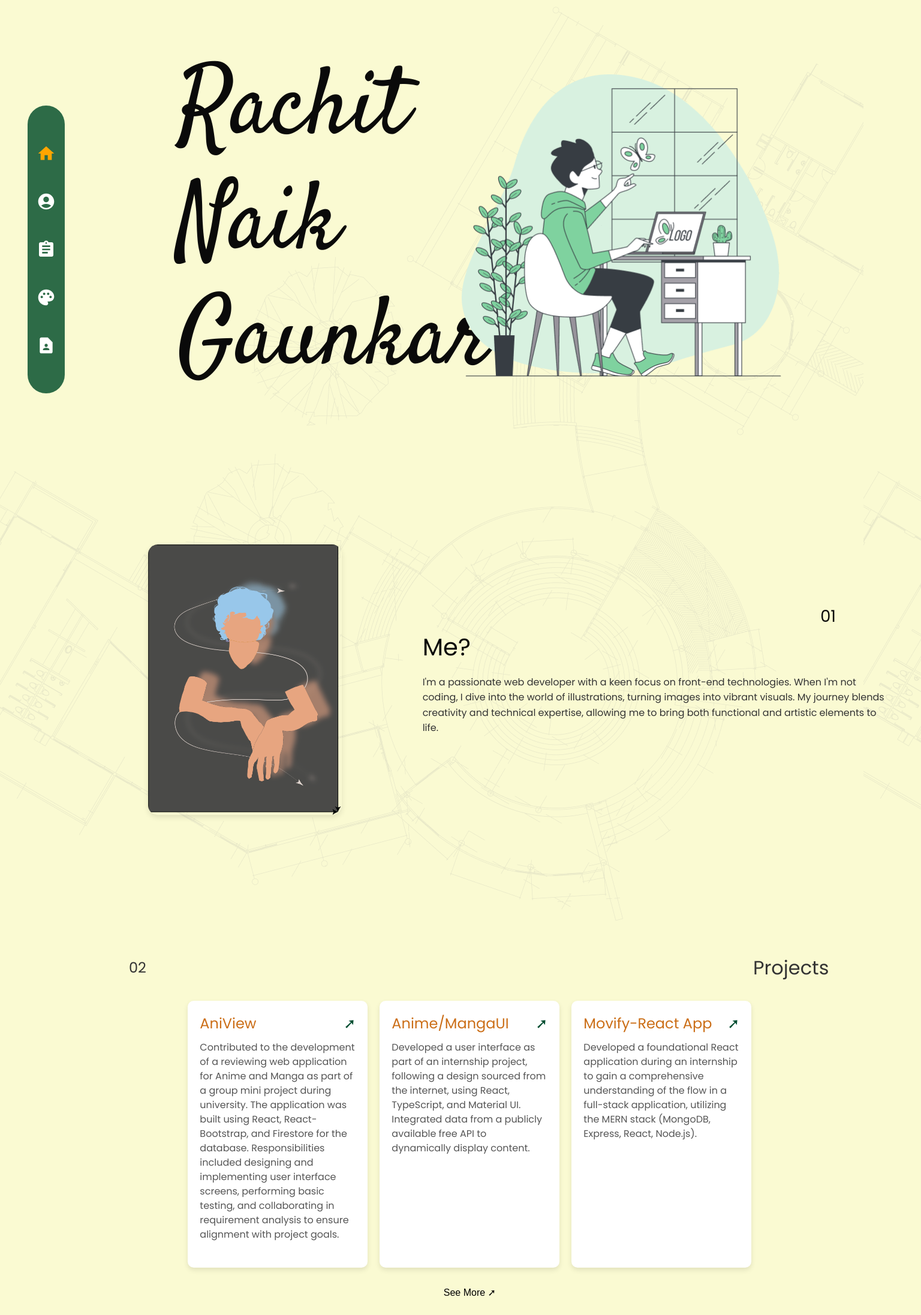
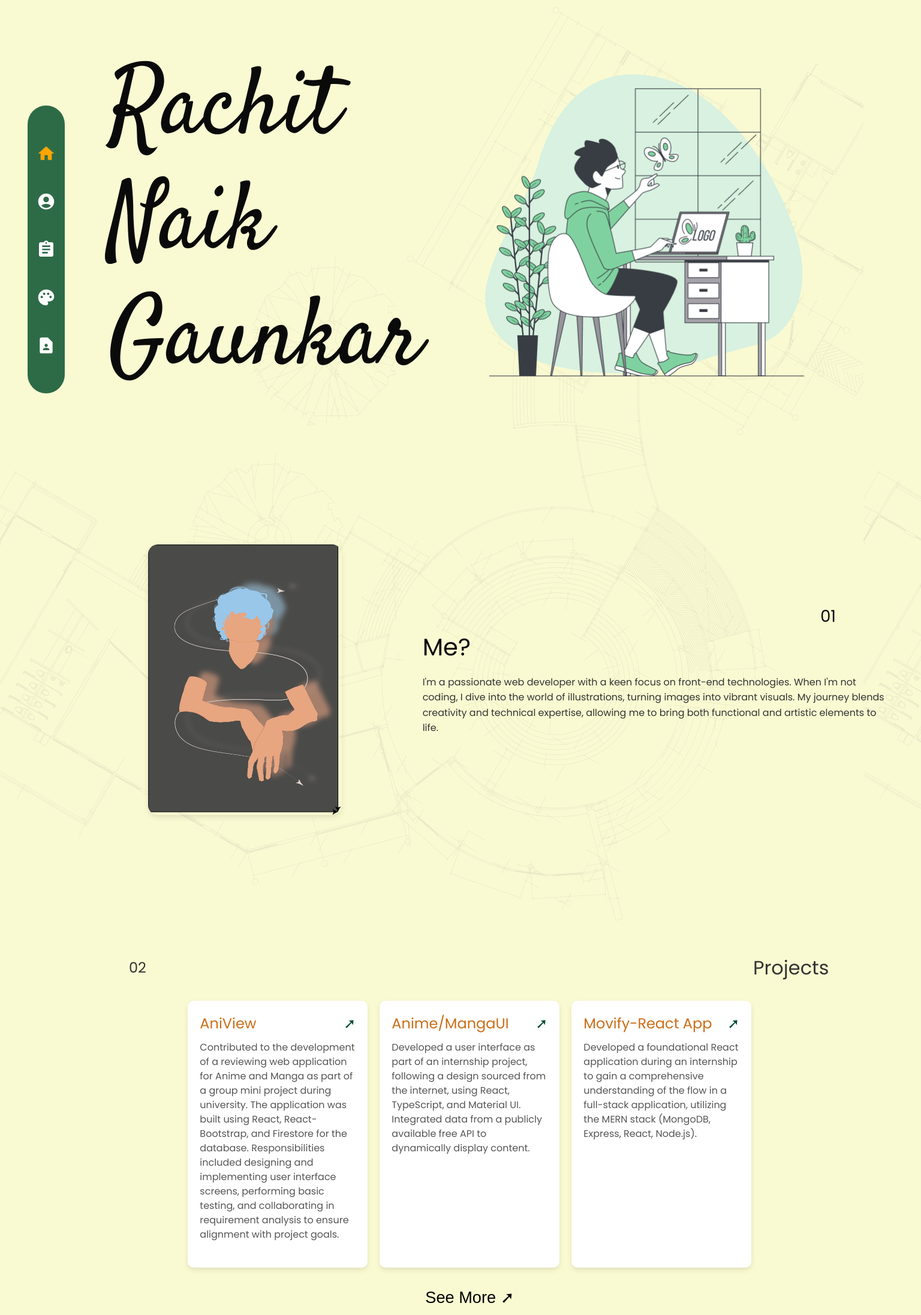
Before and after one commit to Rachitnaik/Portfolio-next.js, a Next.js app: page / in a window 1536 px wide. Shown: the top 2193 px of the page at 60% size. Built offline with nearby package versions, Linux system fonts and the light colour scheme.

Commit message:
did some css changes to this and linkdin link

```diff
--- a/src/app/components/FooterPage.tsx
+++ b/src/app/components/FooterPage.tsx
@@ -31,7 +31,7 @@ const FooterPage: React.FC = () => {
                             <GitHubIcon className="footer-icon" />
                         </a>
                         <a
-                            href="https://www.linkedin.com/in/rachitnaikgaunkar/"
+                            href="https://www.linkedin.com/in/rachit-naik-gaunkar-47622424b/"
                             target="_blank"
                             rel="noopener noreferrer"
                         >
--- a/src/app/components/ImagegalleryPage.css
+++ b/src/app/components/ImagegalleryPage.css
@@ -18,19 +18,21 @@
     padding-left: 3vw;
 }
 
- .more{
+.more {
   padding-top: 2vw;
   font-size: 1.7rem;
-
-
+  margin-top: 2rem; /* Ensures it stays clearly below the gallery */
+  text-align: center;
+  color: #000;
+  text-decoration: none;
+  transition: color 0.3s;
 }
-
 .image-gallery-marquee {
   width: 75vw;
   height: 30vw;
   margin-left: 50px;
+  margin-bottom: 2rem; /* space below gallery */
 }
-
 .marquee-image {
     height: 70vh;
     padding: 1rem;
--- a/src/app/components/LandingPage.css
+++ b/src/app/components/LandingPage.css
@@ -22,6 +22,7 @@
     margin: 0;
     font-family: 'Satisfy', cursive;
     width: 20rem;
+
 }
 
 /* Optional tagline styling */
@@ -102,3 +103,14 @@ margin-left: 10vw;
 
 
 }
+
+@media screen and (min-width: 1400px) {
+  .mainDiv {
+    gap: 15vw;
+    padding-right: 5vw;
+  }
+
+  .imageCss {
+    margin-left: 5vw;
+  }
+}
--- a/src/app/components/ProjectList.css
+++ b/src/app/components/ProjectList.css
@@ -51,7 +51,7 @@ justify-content: center;
     display: inline-block;
     padding: 10px 20px;
     color: black;
-    font-size: 16px;
+    font-size: 1.7rem;
     text-decoration: none;
     border-radius: 5px;
     transition: background-color 0.3s ease;
```
Lines whose indentation alone changed are shown as unchanged.
